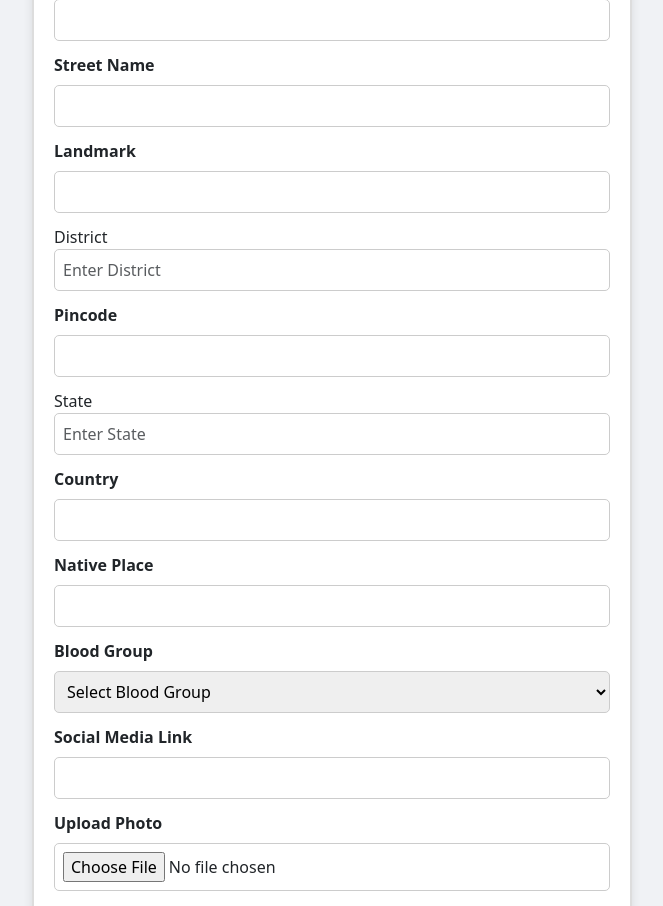
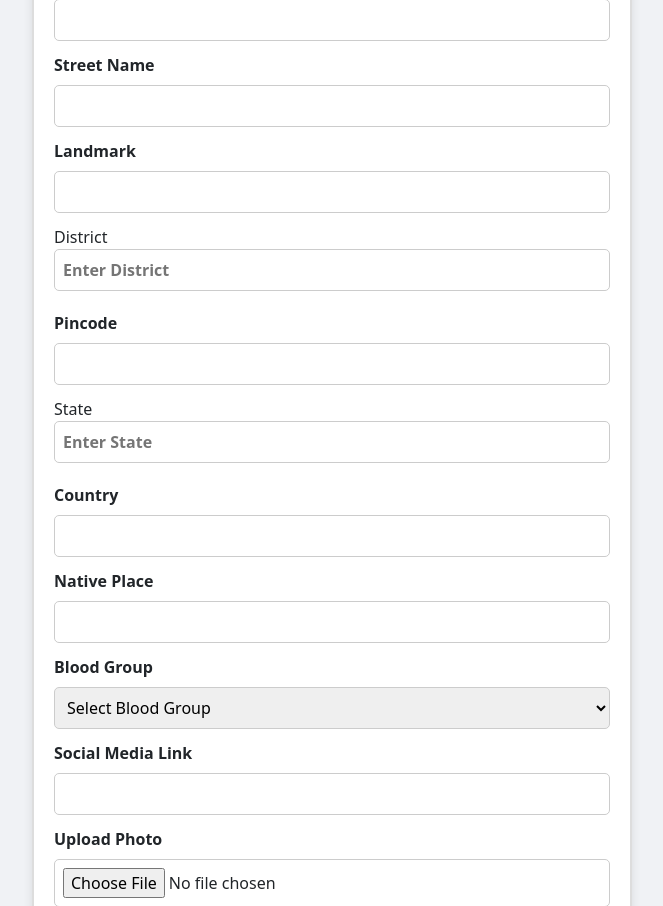
Before and after one commit to mangeshsonone/The_Samaj_Project, a Django app: page /save_form_view/ in a window 1280 px wide. Shown: the part 1540-2446 px from the top of the page, without its empty margins (308-971 px from the left). Run offline with Django 4.2, Linux system fonts and the light colour scheme; some libraries are stand-ins or nearby versions.

Commit message:
Update familyhead_form.html

```diff
--- a/templates/familyhead_form.html
+++ b/templates/familyhead_form.html
@@ -229,7 +229,7 @@
 
   <div class="form-group">
     <label for="district">District</label>
-    <input type="text" id="district" name="district" class="form-control" placeholder="Enter District" required>
+    <input type="text" id="district" name="district" class="form-label fw-bold" placeholder="Enter District" required>
 </div>
 
 <div class="form-group">
@@ -239,7 +239,7 @@
 
   <div class="form-group">
     <label for="state">State</label>
-    <input type="text" id="state" name="state" class="form-control" placeholder="Enter State" required>
+    <input type="text" id="state" name="state" class="form-label fw-bold" placeholder="Enter State" required>
 </div>
 
 
```
